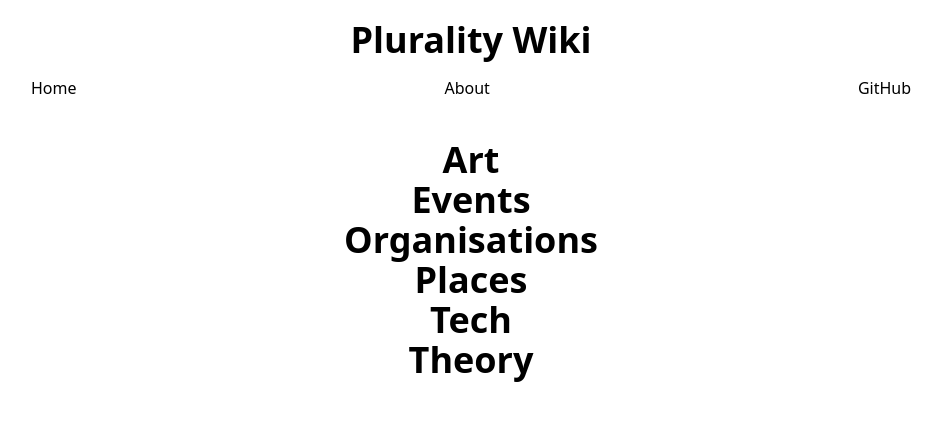
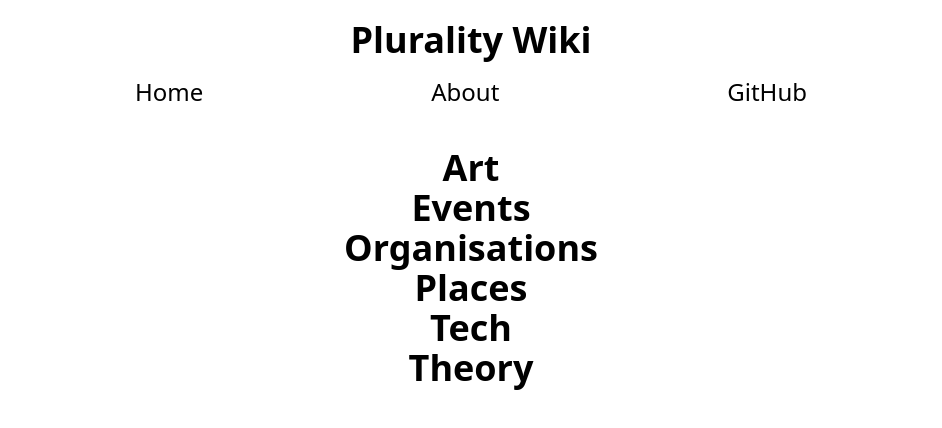
Before and after one commit to SocialResonance/Wiki, an Eleventy site: page src/index.njk in a window 1280 px wide. Shown: the whole page, without its empty margins (169-1111 px from the left). Built offline with nearby package versions, Linux system fonts and the light colour scheme; Eleventy itself is replaced by a stand-in of ours; files that its build step writes are made by us from their sources; what markdown-it-toc-done-right, uslug would draw is missing.

Commit message:
feat: article and header style

```diff
--- a/src/_includes/layouts/base.njk
+++ b/src/_includes/layouts/base.njk
@@ -11,15 +11,15 @@
 
     <body>
         <div class="container mx-auto px-4">
-            <header class="text-center py-5">
+            <header class="m-auto max-w-2xl text-center py-5">
                 <h1 class="text-4xl font-bold mb-4">Plurality Wiki</h1>
                 <nav>
-                    <ul class="flex justify-around">
+                    <ul class="flex justify-between md:text-2xl">
                         <li>
                             <a href="/" >Home</a>
                         </li>
                         <li>
-                            <a href="/about" >About</a>
+                            <a href="/articles/organisations/pluralwiki/" >About</a>
                         </li>
                         <li>
                             <a href="https://github.com/Plural-Wiki/Wiki" target="_blank" >GitHub</a>
--- /dev/null
+++ b/src/articles/organisations/pluralwiki.md
@@ -0,0 +1,6 @@
+---
+layout: "layouts/article.njk"
+title: "Organisations"
+---
+
+Plural Wiki is both an experiment and a collaborative knowledge platform on meta-crisis, plurality, etc., as well as an open source framework for communities to build a decentralised coordinated dialogue and central information hub. By using plural technologies such as Pol.is and Quadratic Voting, we want to iteratively advance the creation of a transparent, self-managed platform that is completely administered by its own community. We are open to results and see the process as an experiment that we will document ourselves in the wiki in order to be able to derive best practices from it.
```
Also changed, not shown: src/_includes/layouts/article.njk (+5 -5 lines), 1 other file.
